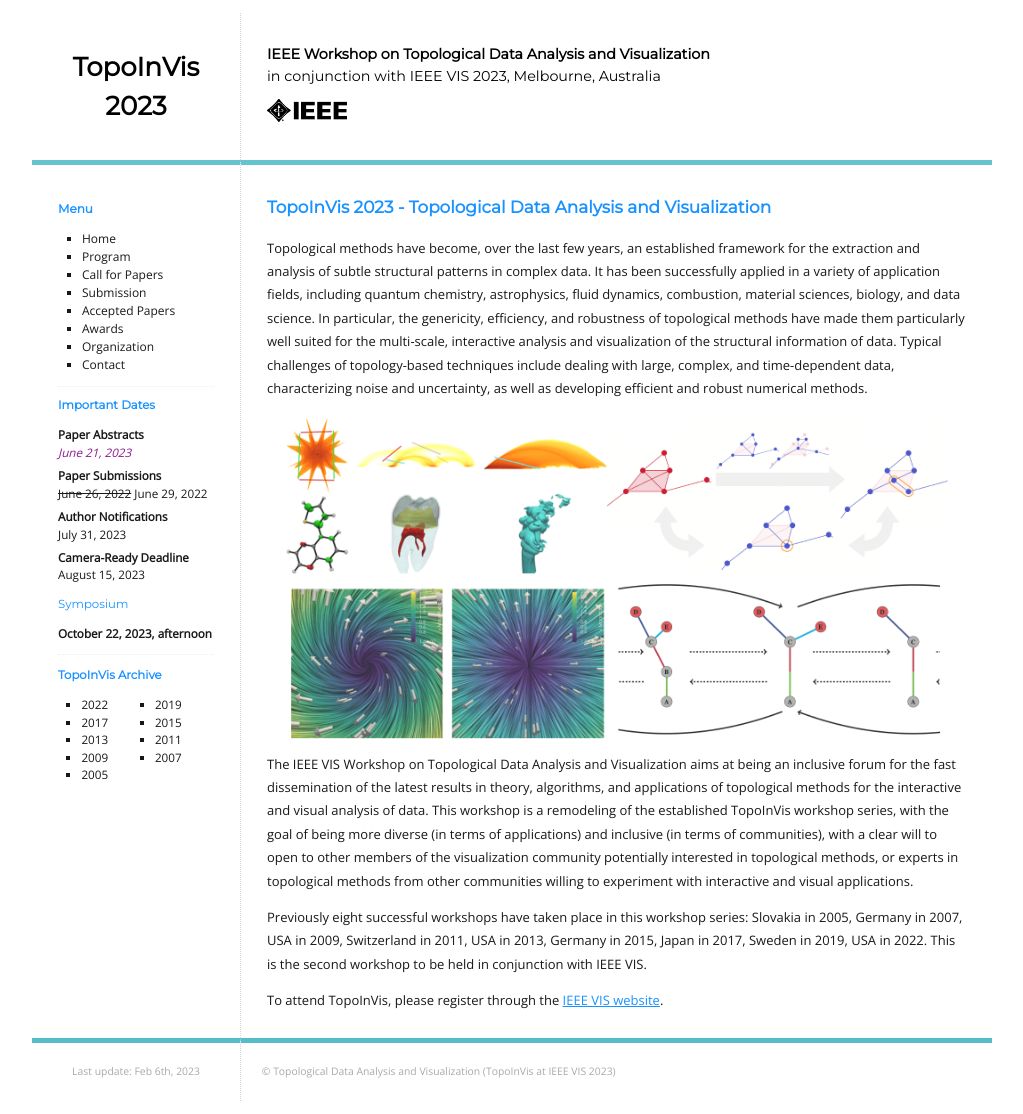
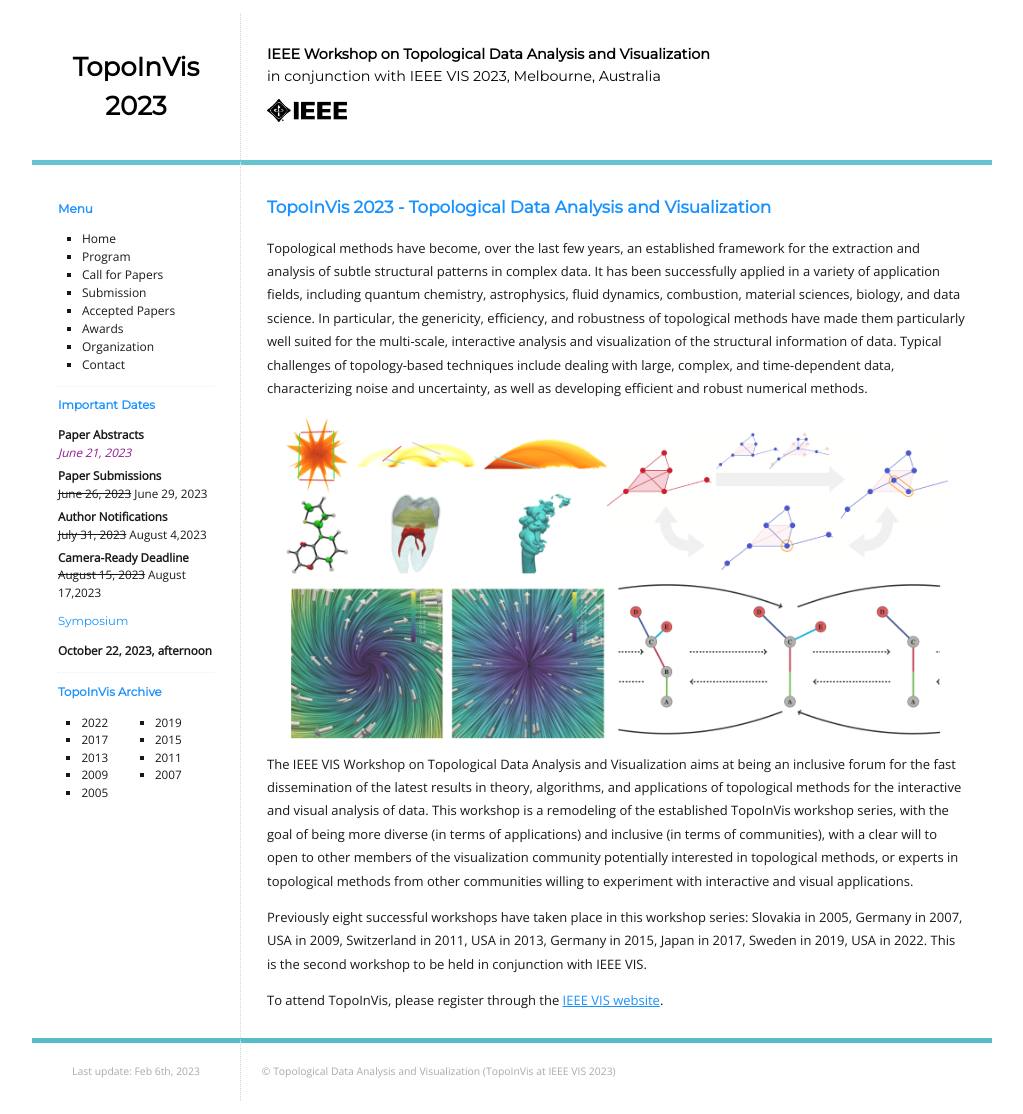
Before and after one commit to TopoInVis-Workshop/2024, a Jekyll site: the page built from _pages/index.md, in a window 1280 px wide. Shown: the whole page, without its empty margins (128-1151 px from the left). Built offline with Jekyll 4.4.1, drawn with Linux system fonts in a browser that asks for light colours.

Commit message:
Update dates.md

```diff
--- a/_includes/dates.md
+++ b/_includes/dates.md
@@ -4,13 +4,13 @@ Paper Abstracts
 : <font color="#800080"><em>June 21, 2023</em></font>
 
 Paper Submissions
-: <del>June 26, 2022</del> June 29, 2022
+: <del>June 26, 2023</del> June 29, 2023
 
 Author Notifications
-: July 31, 2023
+: <del>July 31, 2023</del> August 4,2023
 
 Camera-Ready Deadline
-: August 15, 2023
+: <del>August 15, 2023</del> August 17,2023
 
 ## Symposium
 
```
